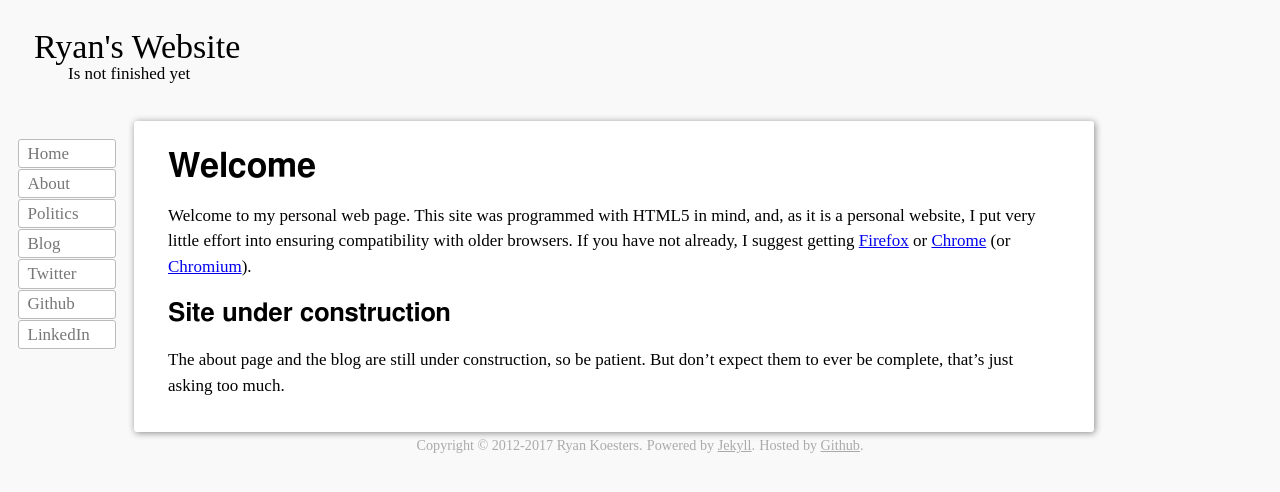
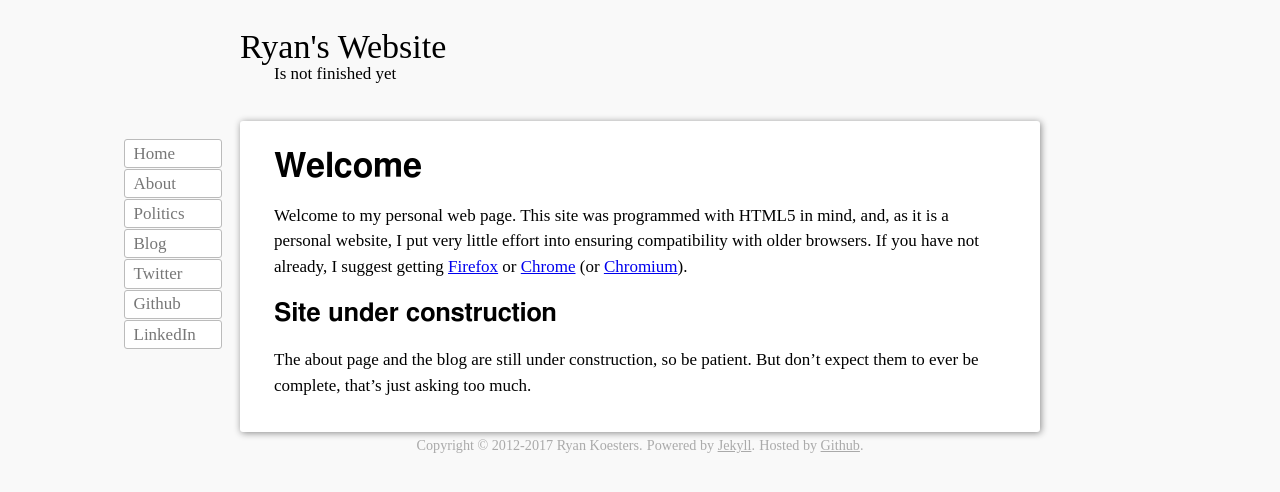
Before and after one commit to rkoesters/rkoesters.github.io, a Jekyll site: the page built from index.md, in a window 1280 px wide. Shown: the top 492 px of the page. Built offline with Jekyll 4.4.1, drawn with Linux system fonts in a browser that asks for light colours.

Commit message:
Initial mobile support.

```diff
--- a/_layouts/master.html
+++ b/_layouts/master.html
@@ -15,12 +15,18 @@
 		ga('send', 'pageview');
 
 	</script>
+    <meta name="viewport" content="width=device-width, initial-scale=1">
 </head>
 <body>
 	<header id="site-header">
 		Ryan's Website
 		<p>Is not finished yet</p>
 	</header>
+
+	<section id="content-wrapper">
+		<article id="content">
+			{{ content }}
+		</article>
 
 		<nav id="site-nav">
 			<ul>
@@ -33,11 +39,6 @@
 				<li><a href="https://www.linkedin.com/in/ryankoesters">LinkedIn</a></li>
 			</ul>
 		</nav>
-
-	<section id="content-wrapper">
-		<article id="content">
-			{{ content }}
-		</article>
 	</section>
 
 	<footer id="site-footer">
--- a/css/main.css
+++ b/css/main.css
@@ -20,6 +20,12 @@
 	display: block;
 }
 
+#site-header, #content-wrapper, #site-footer {
+	margin-left: auto;
+	margin-right: auto;
+	max-width: 800px;
+}
+
 /********** Page Header **********/
 #site-header {
 	padding: 1em;
@@ -33,8 +39,10 @@
 
 /********** Navigation **********/
 #site-nav {
-	float: left;
-	margin: 1em;
+	margin: 17px;
+	position: absolute;
+	right: 800px;
+	top: 0px;
 	width: 100px;
 }
 
@@ -60,17 +68,31 @@
 	color: #000000;
 }
 
+@media (max-width: 1068px) { /* 800 + 2 * (100 + 2 * 17) */
+	#site-nav {
+		position: relative;
+		right: 0px;
+		width: 100%;
+	}
+
+	#site-nav li {
+		display: inline-block;
+	}
+}
 /********** Content **********/
 #content-wrapper {
+	position: relative;
+}
+
+#content {
 	background: #ffffff;
 	border-radius: 3px;
 	box-shadow: 1px 1px 7px #888888;
-	float: left;
-	max-width: 75%;
+	padding: 2em;
 }
 
-#content {
-	margin: 2em;
+#content :first-child {
+	margin-top: 0;
 }
 
 h1, h2, h3, h4, h5, h6 {
```
Lines whose indentation alone changed are shown as unchanged.
